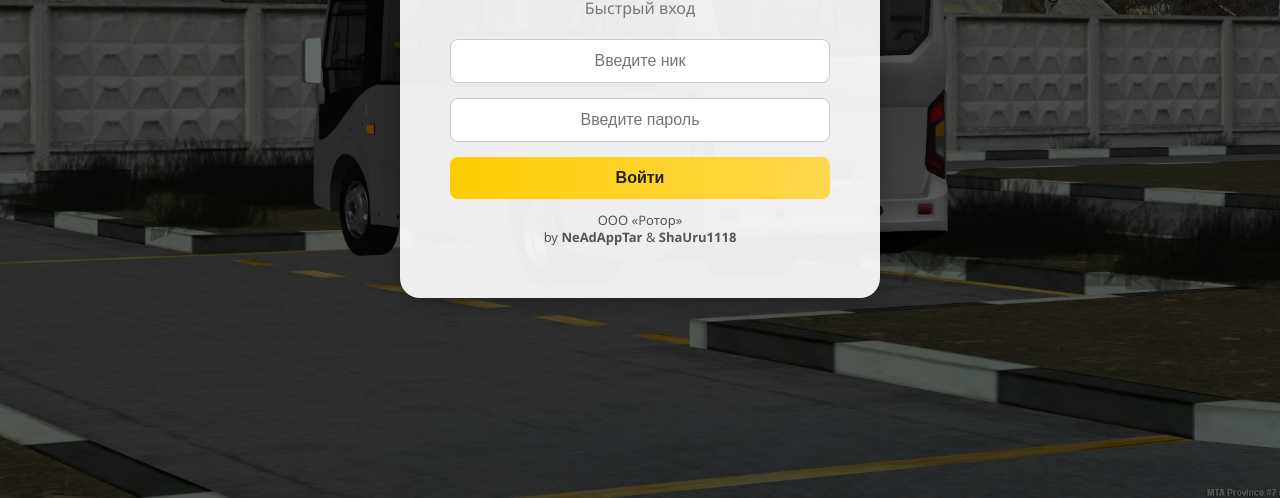
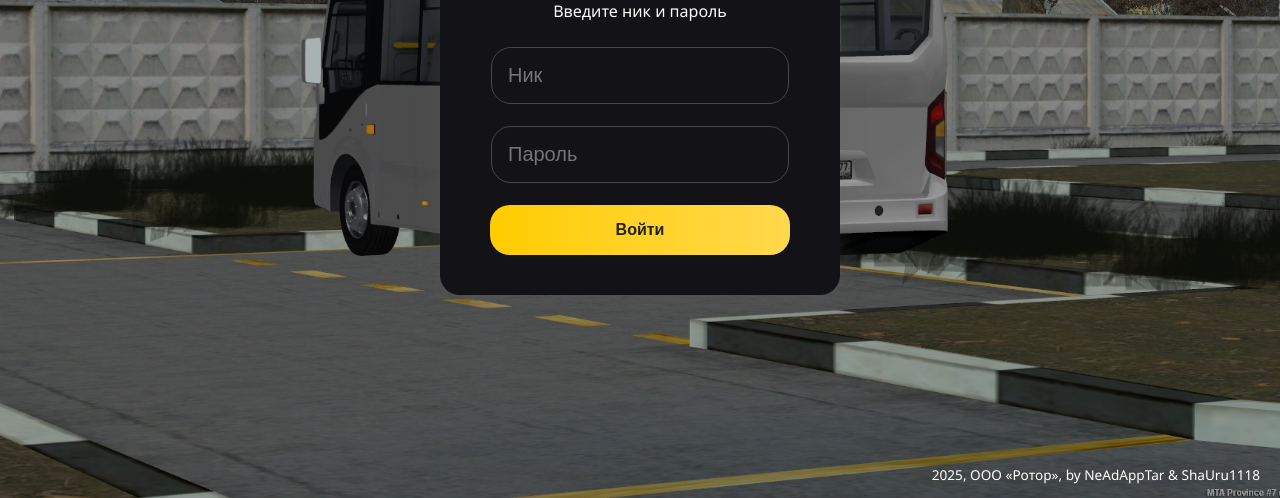
Before and after one commit to NeAdAppTar/ROTOR-auth, a plain HTML site: page index.html in a window 1280 px wide. Shown: the part 302-800 px from the top of the page. Drawn offline with nearby package versions, Linux system fonts and the light colour scheme; a web font is replaced by a local one.

Commit message:
new design

```diff
--- a/index.html
+++ b/index.html
@@ -2,100 +2,12 @@
 <html lang="ru">
 <head>
   <meta charset="utf-8">
-  <title>ROTOR — Авторизация</title>
+  <title>Авторизация</title>
   <link rel="icon" type="image/png" href="icon.png">
   <link rel="stylesheet" href="style1.css">
   <script src="https://cdn.jsdelivr.net/npm/crypto-js@4.2.0/crypto-js.min.js"></script>
   <script src="login.js" defer></script>
-  <style>
 
-
-
-
-    .background-image {
-      width: 100%;
-      height: 100%;
-      object-fit: cover;
-      filter: brightness(0.4);
-    }
-
-
-
-
-
-    .logo {
-      margin: 0;
-      font-size: 32px;
-      color: #222;
-      letter-spacing: 1px;
-    }
-
-    .subtitle {
-      color: #777;
-      margin-bottom: 20px;
-    }
-
-    form input {
-      width: 100%;
-      padding: 10px;
-      margin-bottom: 12px;
-      border: 1px solid #ccc;
-      border-radius: 6px;
-      font-size: 14px;
-    }
-
-    form button {
-      width: 100%;
-      padding: 10px;
-      background-color: #ffeb3b;
-      border: none;
-      border-radius: 6px;
-      font-size: 15px;
-      font-weight: bold;
-      cursor: pointer;
-      transition: background 0.3s ease;
-    }
-
-    form button:hover {
-      background-color: #fdd835;
-    }
-
-    hr {
-      border: none;
-      border-top: 1px solid #ccc;
-      margin: 20px 0;
-    }
-
-    .button-row {
-      display: flex;
-      justify-content: space-between;
-      gap: 10px;
-      margin-bottom: 20px;
-    }
-
-    .button-row button {
-      flex: 1;
-      padding: 10px 0;
-      background: white;
-      border: 2px solid #ffeb3b;
-      border-radius: 6px;
-      font-weight: 600;
-      color: #333;
-      cursor: pointer;
-      transition: all 0.3s ease;
-    }
-
-    .button-row button:hover {
-      background-color: #fffde7;
-      transform: scale(1.03);
-    }
-
-    footer {
-      font-size: 13px;
-      color: #555;
-      margin-top: 10px;
-    }
-  </style>
 </head>
 <body>
   <div class="background-overlay">
@@ -104,28 +16,22 @@
 
   <div class="auth-container">
     <div class="auth-card">
-      <h1 class="logo">ROTOR</h1>
-      <p class="subtitle">Быстрый вход</p>
+      <h1 class="logo">Ротор ID</h1>
+      <p class="subtitle">Введите ник и пароль</p>
 
       <form id="loginForm">
-  <input type="text" id="login" placeholder="Введите ник" required>
-  <input type="password" id="password" placeholder="Введите пароль" required>
+  <input type="text" id="login" placeholder="Ник" required>
+  <input type="password" id="password" placeholder="Пароль" required>
   <button type="submit">Войти</button>
 </form>
 
 
       <footer>
-        <p>ООО «Ротор»<br>by <strong>NeAdAppTar</strong> & <strong>ShaUru1118</strong></p>
+        <p>2025, ООО «Ротор», by NeAdAppTar & ShaUru1118</p>
       </footer>
     </div>
   </div>
 
-
-      <footer>
-        <p>ООО «Ротор»<br>by <strong>NeAdAppTar</strong> & <strong>ShaUru1118</strong></p>
-      </footer>
-    </div>
-  </div>
   <div id="toast" class="toast"></div>
 </body>
 </html>
--- a/style1.css
+++ b/style1.css
@@ -1,9 +1,20 @@
+@font-face {
+    font-family: 'YS Text';
+    font-weight: 700;
+    font-style: normal;
+    src: local('YS Text Bold'),
+         url('https://yastatic.net/s3/passport-static/core/v1.250.0/fonts/ys-text-bold/TR2STky64Ra69XlYzqKN7cnjYfQ.woff2') format('woff2'),
+         url('https://yastatic.net/s3/passport-static/core/v1.250.0/fonts/ys-text-bold/6n8FrCwGXwQ5ZumBk1SCxOl2ec8.woff') format('woff'),
+         url('https://yastatic.net/s3/passport-static/core/v1.250.0/fonts/ys-text-bold/o9D1OOQkIM1tjIvuGeHuvA0EgWA.ttf') format('truetype');
+}
+
+
 /* Общий сброс */
 html, body {
   margin: 0;
   padding: 0;
   height: 100%;
-  font-family: 'Segoe UI', Roboto, sans-serif;
+  font-family: "YS Text",'Segoe UI', Roboto, sans-serif;
   color: #222;
   overflow: hidden;
 }
@@ -38,48 +49,58 @@ html, body {
 
 /* Карточка входа */
 .auth-card {
-  background: rgba(255, 255, 255, 0.92);
+  background: rgba(19, 19, 23, 1);
   border-radius: 20px;
   padding: 40px 50px;
-  box-shadow: 0 4px 25px rgba(0, 0, 0, 0.25);
+  box-shadow: 0 4px 25px rgba(99, 99, 99, 0.25);
   text-align: center;
-  max-width: 380px;
+  max-width: 300px;
   width: 90%;
 }
 
 /* Заголовок */
 .logo {
-  font-size: 2.2rem;
+  font-size: 32px;
   margin-bottom: 10px;
-  color: #000000;
+  margin: 0;
+  color: #ffffff;
   text-transform: uppercase;
   letter-spacing: 2px;
 }
 
+
 /* Подзаголовок */
 .subtitle {
-  color: #555;
+  color: #ffffff;
   font-size: 1rem;
   margin-bottom: 25px;
 }
 
 /* Поле ввода */
 .auth-card input {
-  width: 93%;
-  padding: 12px;
-  border-radius: 8px;
-  border: 1px solid #ccc;
-  margin-bottom: 15px;
-  font-size: 1rem;
-  text-align: center;
+  width: 88%;
+  padding: 16px;
+  border-radius: 20px;
+  border: 1px solid #474747;
+  margin-bottom: 22px;
+  font-size: 20px;
+  text-align:left;
+  background-color: rgba(19, 19, 23, 1);
+    outline: none;
+    box-shadow: 0 0 0 0 transparent;
+    transition: box-shadow .2s;
+}
+
+input:focus {
+        box-shadow: 0 0 0 2px #fff200;
 }
 
 /* Кнопка */
 .auth-card button {
   width: 100%;
-  padding: 12px;
+  padding: 16px;
   border: none;
-  border-radius: 8px;
+  border-radius: 20px;
   background: linear-gradient(90deg, #ffcc00, #ffd84d);
   color: #222;
   font-weight: 600;
@@ -95,9 +116,11 @@ html, body {
 
 /* Подвал */
 footer {
-  margin-top: 25px;
+  position: fixed;
+  bottom: 1px;
+  right: 20px;
   font-size: 0.85rem;
-  color: #666;
+  color: #ffffff;
   line-height: 1.3;
 }
 
@@ -122,3 +145,11 @@ footer {
   opacity: 1;
   transform: translateX(-50%) translateY(-10px);
 }
+
+
+.background-image {
+  width: 100%;
+  height: 100%;
+  object-fit: cover;
+  filter: brightness(0.7);
+}
```
